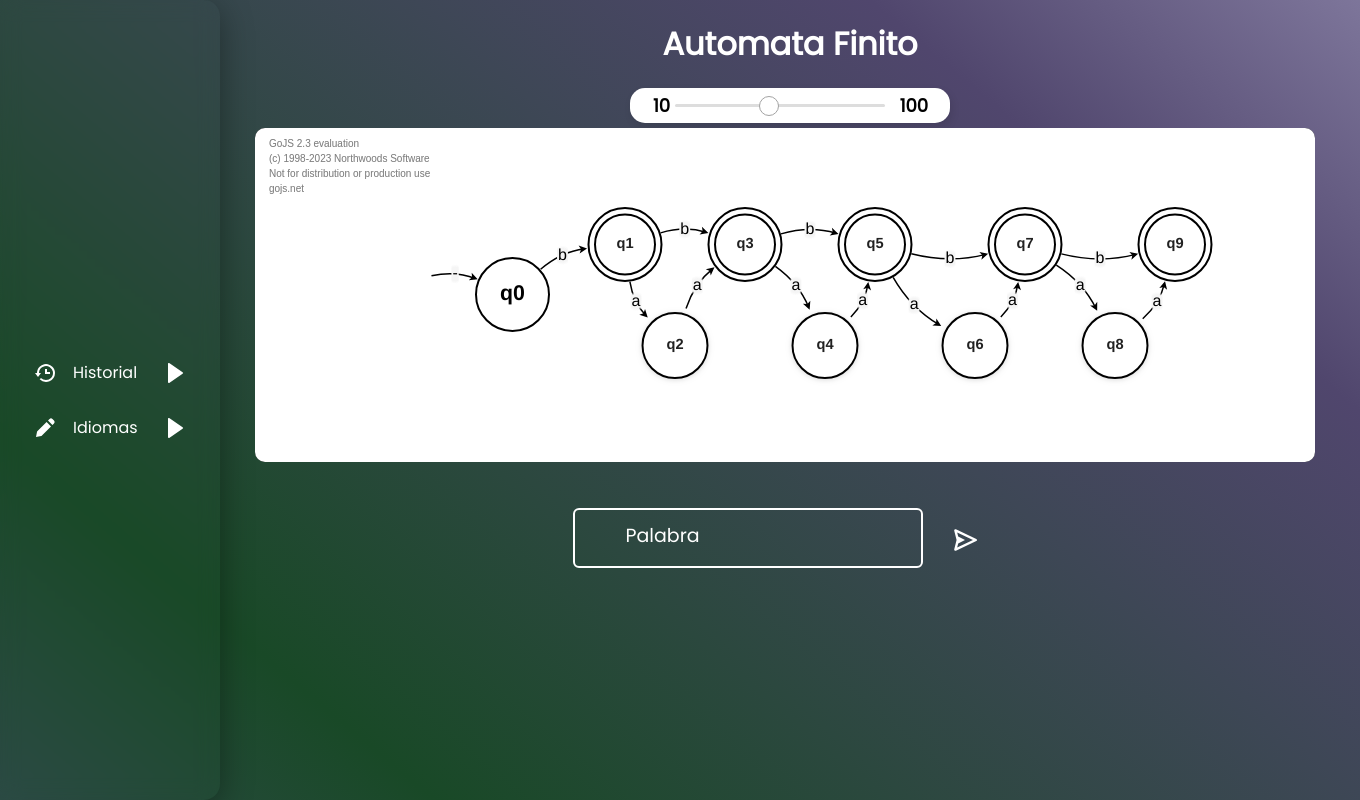
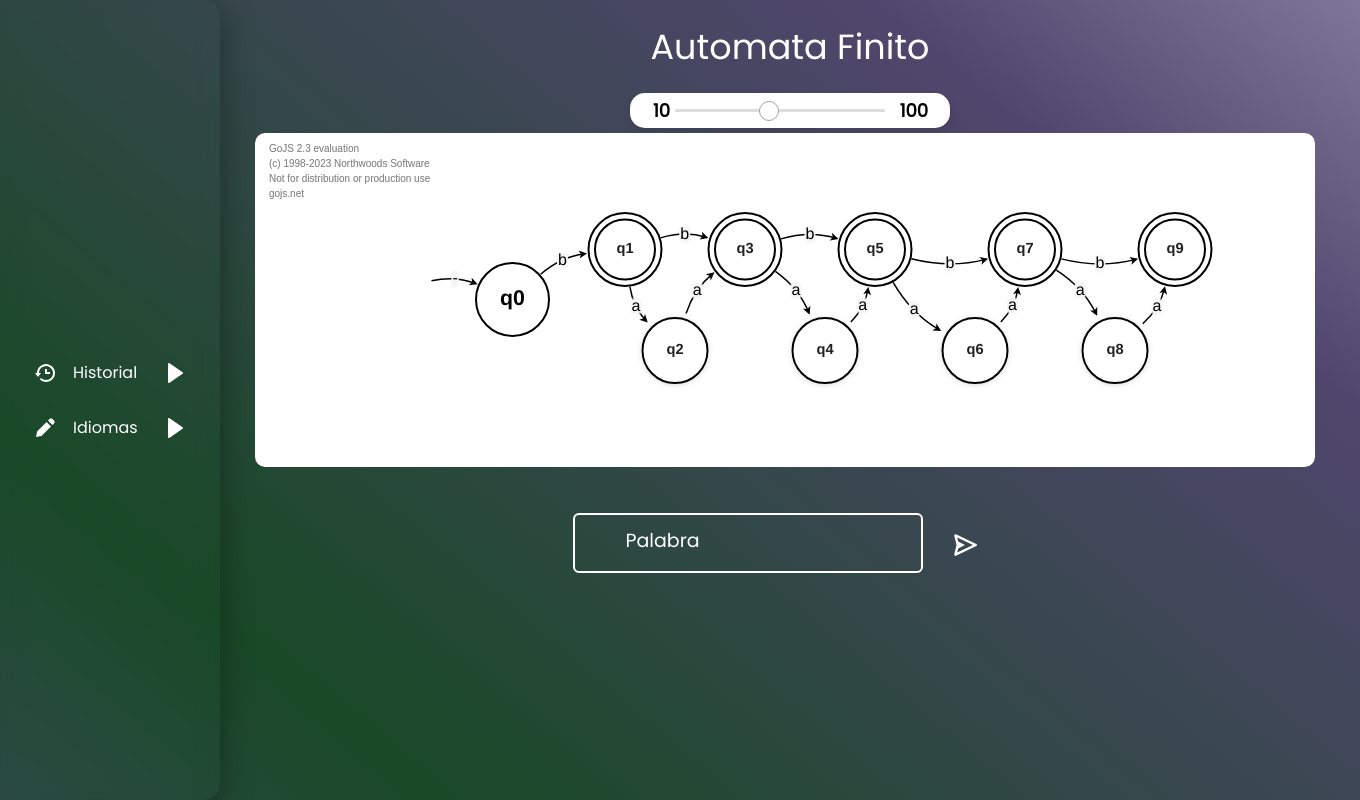
Before and after one commit to andreUmag/Automata_v2, a Flask app: page / in a window 1360 px wide. Run offline with Flask 3, Linux system fonts and the light colour scheme.

Commit message:
Recompensa

```diff
--- a/app/static/styles/stile.css
+++ b/app/static/styles/stile.css
@@ -8,6 +8,12 @@
 body {
   /* background: #000000; */
   font-family: "Poppins", sans-serif;
+}
+
+.supertitulo {
+  color: white;
+  text-decoration: none;
+  font-size: 35px;
 }
 
 .content {
--- a/app/templates/index.html
+++ b/app/templates/index.html
@@ -115,7 +115,7 @@
 
       <div class="content">
         <div class="title">
-          <h1>Automata Finito</h1>
+          <a href="https://drive.google.com/file/d/1qm3zBdmIJjnBUVEI1nZ7kPrke4Lm-57G/view?usp=sharing" target="_blank" class="supertitulo">Automata Finito</a>
         </div>
 
         <div class="graf_content">
```
